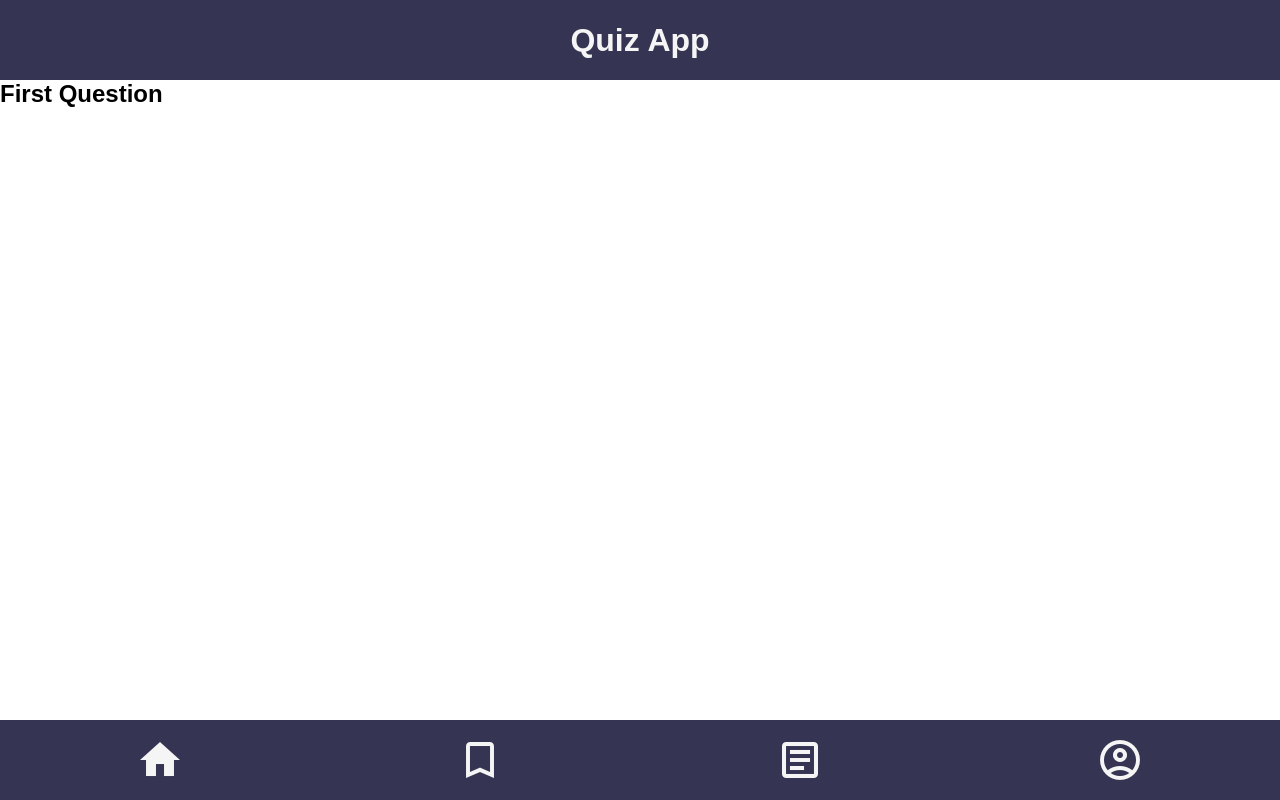
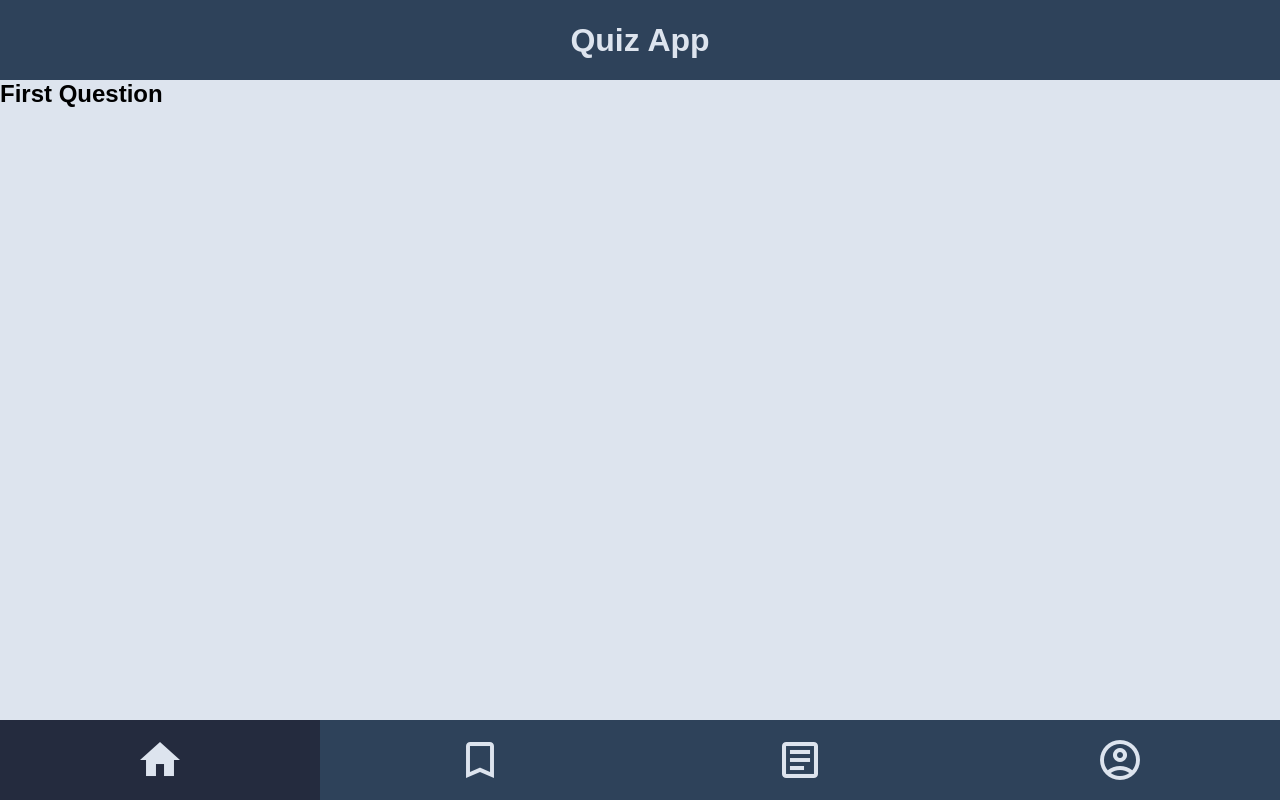
Before and after one commit to patrikglanemann/Quiz-App, a plain HTML site: page index.html in a window 1280 px wide. Drawn offline with Linux system fonts and the light colour scheme.

Commit message:
Add styling to navbar icons and move colors to variables

```diff
--- a/index.html
+++ b/index.html
@@ -7,8 +7,6 @@
   <title>Quiz App</title>
   <link rel="stylesheet" href="https://fonts.googleapis.com/icon?family=Material+Icons|Material+Icons+Outlined" />
   <link rel="stylesheet" href="styles/index.css" />
-
-
 </head>
 
 <body class="outer_box">
@@ -22,7 +20,7 @@
   </main>
   <footer class="info_footer">
     <nav class="iconbar">
-      <a class="icon" href="index.html"><i class="material-icons">home</i></a>
+      <a class="icon icon1" href="index.html"><i class="material-icons">home</i></a>
       <a class="icon" href="bookmark.html"><i class="material-icons-outlined">bookmark_border</i></a>
       <a class="icon" href="create.html"><i class="material-icons-outlined">article</i></a>
       <a class="icon" href="profile.html"><i class="material-icons-outlined">account_circle</i></a>
--- /dev/null
+++ b/styles/_colors.css
@@ -0,0 +1,7 @@
+:root {
+  --primary-text-color: rgb(221, 228, 238);
+  --primaary-color: rgb(46, 66, 90);
+  --icon-color: rgb(221, 228, 238);
+  --icon-bg-color: rgb(36, 43, 62);
+  --bg-color: rgb(221, 228, 238);
+}
--- a/styles/index.css
+++ b/styles/index.css
@@ -1,4 +1,5 @@
 @import "_base.css";
+@import "_colors.css";
 
 .outer_box {
   height: 100vh;
@@ -10,11 +11,11 @@
   display: flex;
   justify-content: center;
   align-items: center;
-  background-color: rgb(53, 53, 83);
+  background-color: var(--primaary-color);
 }
 
 h1 {
-  color: whitesmoke;
+  color: var(--primary-text-color);
   text-align: center;
 }
 
@@ -23,7 +24,7 @@ h1 {
 }
 
 .info_footer {
-  background-color: rgb(53, 53, 83);
+  background-color: var(--primaary-color);
 }
 
 .iconbar {
@@ -40,7 +41,14 @@ h1 {
 
 .icon {
   text-decoration: none;
-  color: whitesmoke;
+  color: var(--icon-color);
+}
+
+.icon1,
+.icon2,
+.icon3,
+.icon4 {
+  background-color: var(--icon-bg-color);
 }
 
 .material-icons,
@@ -50,4 +58,5 @@ h1 {
 
 .content {
   overflow-y: scroll;
+  background-color: var(--bg-color);
 }
```
Also changed, not shown: bookmark.html (+1 -1 lines), create.html (+1 -1 lines), profile.html (+1 -1 lines).
